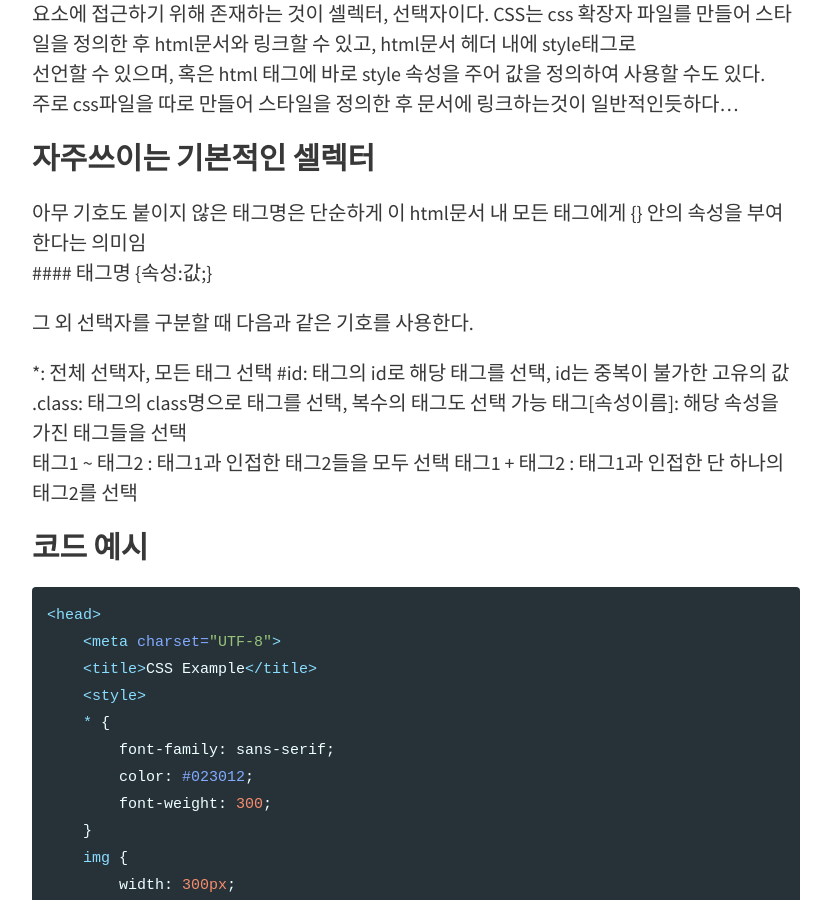
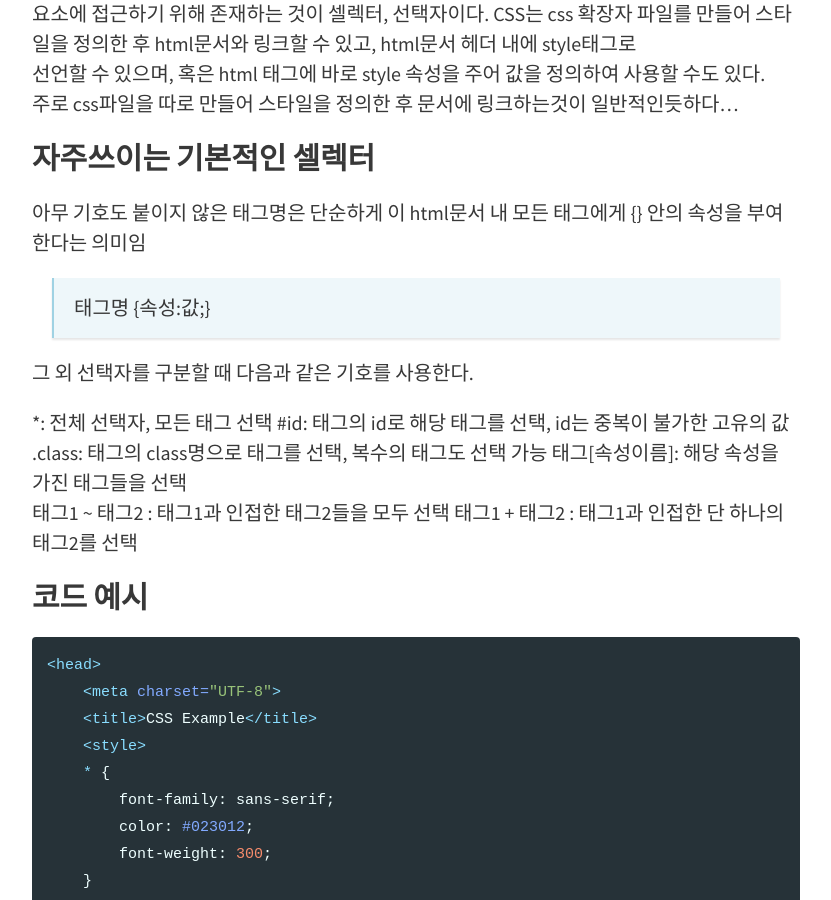
Before and after one commit to KangRachel/kangrachel.github.io, a Jekyll site: the page built from _posts/2019-04-04-#6-TIL.md, in a window 1280 px wide and 900 px high, scrolled down 516 px. Shown: the whole window, without its empty margins (224-1055 px from the left). Built offline with Jekyll 4.4.1, drawn with Linux system fonts in a browser that asks for light colours.

Commit message:
update
update

```diff
--- a/_posts/2019-04-04-#6-TIL.md
+++ b/_posts/2019-04-04-#6-TIL.md
@@ -20,7 +20,7 @@ CSS는 css 확장자 파일를 만들어 스타일을 정의한 후 html문서
 ### 자주쓰이는 기본적인 셀렉터
 
   아무 기호도 붙이지 않은 태그명은 단순하게 이 html문서 내 모든 태그에게 {} 안의 속성을 부여한다는 의미임
-  #### 태그명 {속성:값;}
+> 태그명 {속성:값;}
 
   그 외 선택자를 구분할 때 다음과 같은 기호를 사용한다.
 
```
Also changed, not shown: 1 other file.
